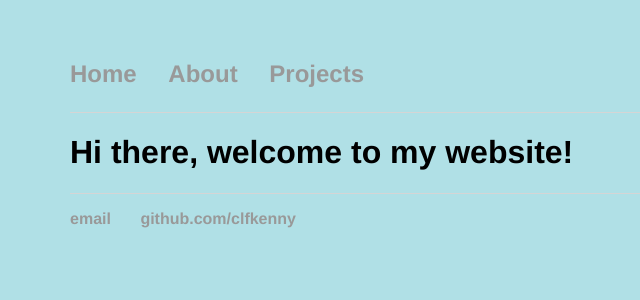
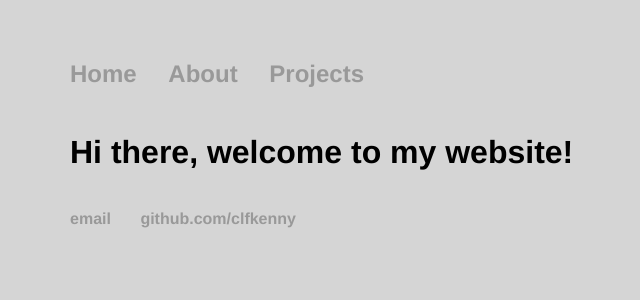
Before and after one commit to clfkenny/clfkenny.github.io, a Jekyll site: the page built from index.md, in a window 1280 px wide. Shown: the top 300 px of the page, without its empty margins (122-762 px from the left). Built offline with Jekyll 4.4.1, drawn with Linux system fonts in a browser that asks for light colours.

Commit message:
Update default.html

```diff
--- a/_layouts/default.html
+++ b/_layouts/default.html
@@ -5,7 +5,7 @@
 			<!-- link to main stylesheet -->
 			<link rel="stylesheet" type="text/css" href="/css/main.css">
 		</head>
-		<body style="background-color:powderblue;">
+		<body style="background-color:#d5d5d5;">
 			<nav>
 	    		<ul>
 	        		<li><a href="/">Home</a></li>
```
